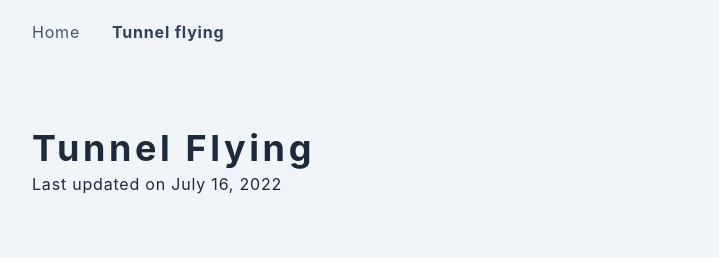
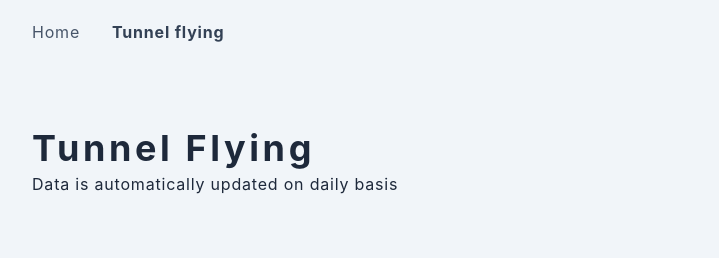
Before and after one commit to petja/petja-me, a Next.js app: page /tunnel in a window 1280 px wide. Shown: the top 258 px of the page, without its empty margins (256-975 px from the left). Built offline with nearby package versions, Linux system fonts and the light colour scheme; no server answers.

Commit message:
Design updates

```diff
--- a/pages/tunnel.tsx
+++ b/pages/tunnel.tsx
@@ -79,7 +79,7 @@ export default function Tunnel() {
       </Head>
       <Topbar
         heading="Tunnel Flying"
-        subtitle="Last updated on July 16, 2022"
+        subtitle="Data is automatically updated on daily basis"
       />
       <Container className="space-y-8 pb-20 animate-fadeInUp">
         <div className="grid grid-cols-1 md:grid-cols-2 gap-8 md:gap-2">
@@ -144,7 +144,7 @@ export default function Tunnel() {
               <Top3
                 items={data.reservationStats.coaches.slice(
                   0,
-                  showMoreCoaches ? 6 : 3
+                  showMoreCoaches ? 7 : 3
                 )}
               />
             )}
```
